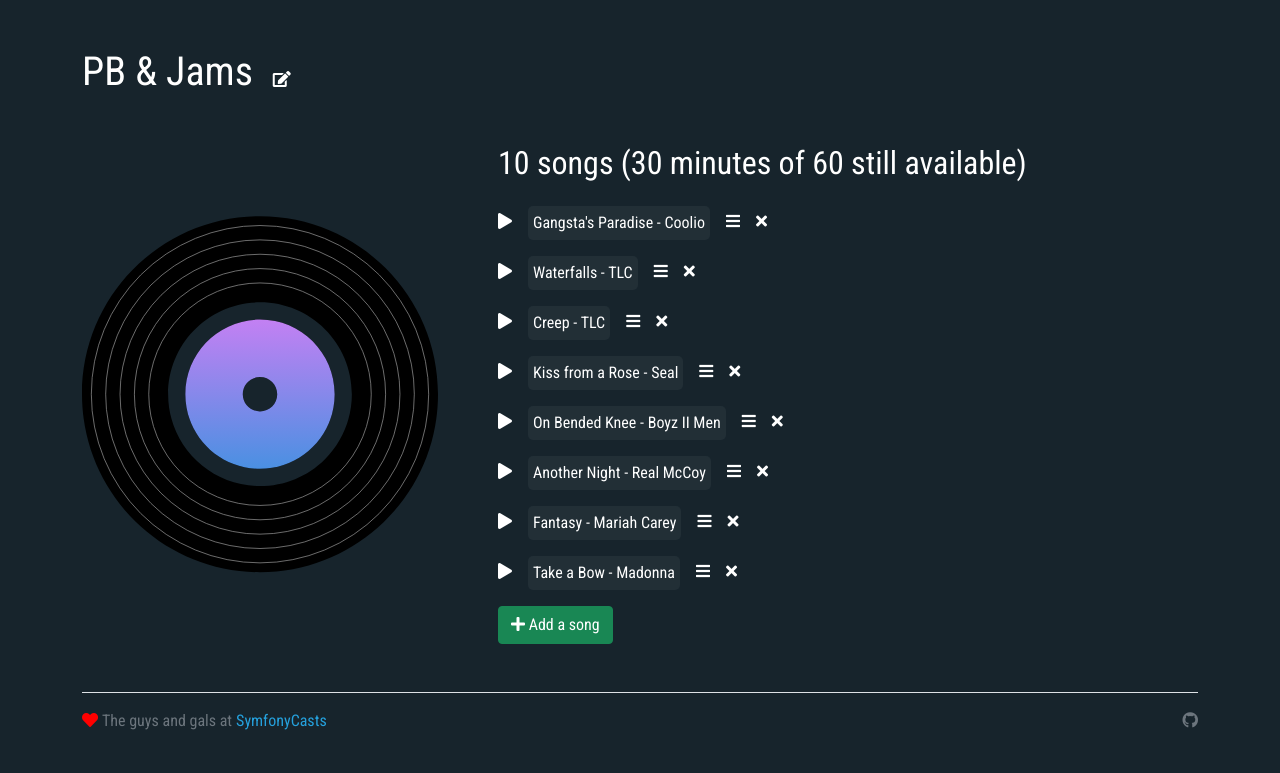
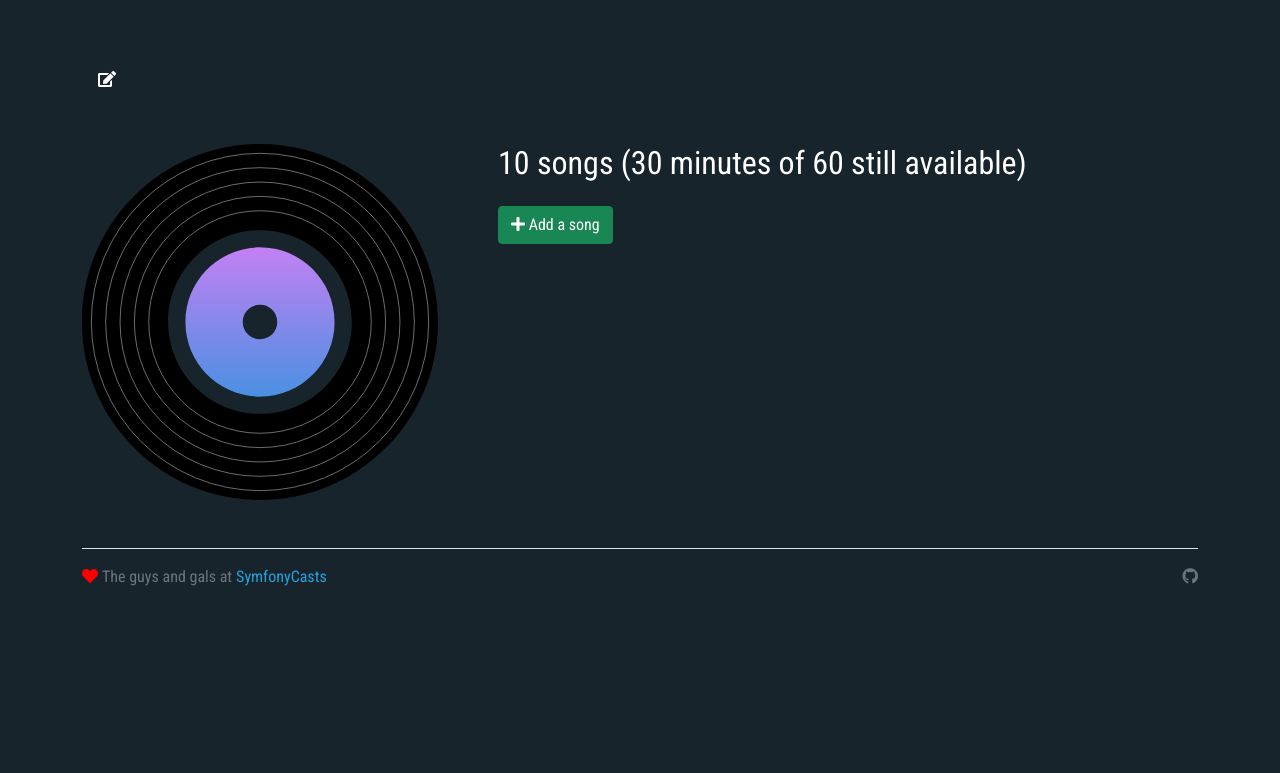
Before and after one commit to Blacknwhite834/symfonyCast, a Symfony app: template skeleton/templates/vinyl/homepage.html.twig in a window 1280 px wide. Shown: the part 90-863 px from the top of the page. After the commit the page ends 676 px from the top, so only its background shows below. Run offline with Twig, Linux system fonts and the light colour scheme; the template is opened without the code that fills it, so the values that code supplies are empty; some libraries are stand-ins or nearby versions.

Commit message:
App modifié-1

```diff
--- a/skeleton/composer.json
+++ b/skeleton/composer.json
@@ -7,6 +7,7 @@
         "php": ">=8.0.2",
         "ext-ctype": "*",
         "ext-iconv": "*",
+        "symfony/asset": "6.0.*",
         "symfony/console": "6.0.*",
         "symfony/dotenv": "6.0.*",
         "symfony/flex": "^2",
--- a/skeleton/templates/base.html.twig
+++ b/skeleton/templates/base.html.twig
@@ -4,16 +4,16 @@
         <meta charset="UTF-8">
         <title>{% block title %}Mixed Vinyl{% endblock %}</title>
 
-        <link rel="apple-touch-icon" sizes="180x180" href="/apple-touch-icon.png">
-        <link rel="icon" type="image/png" sizes="32x32" href="/favicon-32x32.png">
-        <link rel="icon" type="image/png" sizes="16x16" href="/favicon-16x16.png">
+        <link rel="apple-touch-icon" sizes="180x180" href="{{ asset('apple-touch-icon.png') }}">
+        <link rel="icon" type="image/png" sizes="32x32" href="{{asset('favicon-32x32.png')}}">
+        <link rel="icon" type="image/png" sizes="16x16" href="{{asset('favicon-16x16.png')}}">
 
         <link rel="stylesheet" href="https://cdn.jsdelivr.net/npm/bootstrap@5.1.3/dist/css/bootstrap.min.css" integrity="sha384-1BmE4kWBq78iYhFldvKuhfTAU6auU8tT94WrHftjDbrCEXSU1oBoqyl2QvZ6jIW3" crossorigin="anonymous">
         <link rel="stylesheet" href="https://use.fontawesome.com/releases/v5.15.4/css/all.css" integrity="sha384-DyZ88mC6Up2uqS4h/KRgHuoeGwBcD4Ng9SiP4dIRy0EXTlnuz47vAwmeGwVChigm" crossorigin="anonymous">
         <link rel="preconnect" href="https://fonts.googleapis.com">
         <link rel="preconnect" href="https://fonts.gstatic.com" crossorigin>
         <link href="https://fonts.googleapis.com/css2?family=Roboto+Condensed:wght@300;400;700&display=swap" rel="stylesheet">
-        <link rel="stylesheet" href="/styles/app.css">
+        <link rel="stylesheet" href="{{ asset('/styles/app.css')}}">
 
         {# Run `composer require symfony/webpack-encore-bundle` to start using Symfony UX #}
         {% block stylesheets %}
@@ -29,7 +29,7 @@
         <!-- Main Navigation -->
         <nav class="navbar navbar-expand-lg navbar-dark  mb-5" style="background-color: #27333A;">
             <div class="container-fluid">
-                <a class="navbar-brand" href="#">
+                <a class="navbar-brand" href="{{ path('app_homepage')}}">
                     <i class="fas fa-record-vinyl"></i>
                     Mixed Vinyl
                 </a>
@@ -39,7 +39,7 @@
                 <div class="collapse navbar-collapse d-flex justify-content-end" id="navbarNavDropdown">
                     <ul class="navbar-nav">
                         <li class="nav-item">
-                            <a class="nav-link" style="margin-top: 20px;" href="#">Browse Mixes</a>
+                            <a class="nav-link" style="margin-top: 20px;" href="{{ path('app_browse')}}">Browse Mixes</a>
                         </li>
                         <!-- Not Authenticated -->
                             <!-- <li class="nav-item"><button href="#" class="btn btn-primary btn-sm">Login</button></li> -->
--- a/skeleton/templates/vinyl/homepage.html.twig
+++ b/skeleton/templates/vinyl/homepage.html.twig
@@ -4,7 +4,7 @@
 
 {% block body %}
     <div class="container">
-        <h1 class="d-inline me-3">PB & Jams</h1> <i class="fas fa-edit"></i>
+        <h1 class="d-inline me-3">{{ title }}</h1> <i class="fas fa-edit"></i>
         <div class="row mt-5">
             <div class="col-12 col-md-4">
 
@@ -34,12 +34,13 @@
             </div>
             <div class="col-12 col-md-8 ps-5">
                 <h2 class="mb-4">10 songs (30 minutes of 60 still available)</h2>
+                {% for track in tracks %}
                 <div class="song-list">
                     <div class="d-flex mb-3">
                         <a href="#">
                             <i class="fas fa-play me-3"></i>
                         </a>
-                        <span class="song-details">Gangsta's Paradise - Coolio</span>
+                        <span class="song-details">{{ track.song }} - {{ track.artist }}</span>
                         <a href="#">
                             <i class="fas fa-bars mx-3"></i>
                         </a>
@@ -48,104 +49,7 @@
                         </a>
                     </div>
                 </div>
-                <div class="song-list">
-                    <div class="d-flex mb-3">
-                        <a href="#">
-                            <i class="fas fa-play me-3"></i>
-                        </a>
-                        <span class="song-details">Waterfalls - TLC</span>
-                        <a href="#">
-                            <i class="fas fa-bars mx-3"></i>
-                        </a>
-                        <a href="#">
-                            <i class="fas fa-times"></i>
-                        </a>
-                    </div>
-                </div>
-                <div class="song-list">
-                    <div class="d-flex mb-3">
-                        <a href="#">
-                            <i class="fas fa-play me-3"></i>
-                        </a>
-                        <span class="song-details">Creep - TLC</span>
-                        <a href="#">
-                            <i class="fas fa-bars mx-3"></i>
-                        </a>
-                        <a href="#">
-                            <i class="fas fa-times"></i>
-                        </a>
-                    </div>
-                </div>
-                <div class="song-list">
-                    <div class="d-flex mb-3">
-                        <a href="#">
-                            <i class="fas fa-play me-3"></i>
-                        </a>
-                        <span class="song-details">Kiss from a Rose - Seal</span>
-                        <a href="#">
-                            <i class="fas fa-bars mx-3"></i>
-                        </a>
-                        <a href="#">
-                            <i class="fas fa-times"></i>
-                        </a>
-                    </div>
-                </div>
-                <div class="song-list">
-                    <div class="d-flex mb-3">
-                        <a href="#">
-                            <i class="fas fa-play me-3"></i>
-                        </a>
-                        <span class="song-details">On Bended Knee - Boyz II Men</span>
-                        <a href="#">
-                            <i class="fas fa-bars mx-3"></i>
-                        </a>
-                        <a href="#">
-                            <i class="fas fa-times"></i>
-                        </a>
-                    </div>
-                </div>
-                <div class="song-list">
-                    <div class="d-flex mb-3">
-                        <a href="#">
-                            <i class="fas fa-play me-3"></i>
-                        </a>
-                        <span class="song-details">Another Night - Real McCoy</span>
-                        <a href="#">
-                            <i class="fas fa-bars mx-3"></i>
-                        </a>
-                        <a href="#">
-                            <i class="fas fa-times"></i>
-                        </a>
-                    </div>
-                </div>
-                <div class="song-list">
-                    <div class="d-flex mb-3">
-                        <a href="#">
-                            <i class="fas fa-play me-3"></i>
-                        </a>
-                        <span class="song-details">Fantasy - Mariah Carey</span>
-                        <a href="#">
-                            <i class="fas fa-bars mx-3"></i>
-                        </a>
-                        <a href="#">
-                            <i class="fas fa-times"></i>
-                        </a>
-                    </div>
-                </div>
-                <div class="song-list">
-                    <div class="d-flex mb-3">
-                        <a href="#">
-                            <i class="fas fa-play me-3"></i>
-                        </a>
-                        <span class="song-details">Take a Bow - Madonna</span>
-                        <a href="#">
-                            <i class="fas fa-bars mx-3"></i>
-                        </a>
-                        <a href="#">
-                            <i class="fas fa-times"></i>
-                        </a>
-                    </div>
-                </div>
+                {% endfor %}
                 <button type="button" class="btn btn-success"><i class="fas fa-plus"></i> Add a song</button>
             </div>
         </div>
```
Also changed, not shown: skeleton/src/Controller/SongController.php (added, +28 -0 lines), skeleton/src/Controller/VinylController.php (+6 -8 lines), skeleton/templates/vinyl/browse.html.twig (added, +53 -0 lines), 1 other file.
